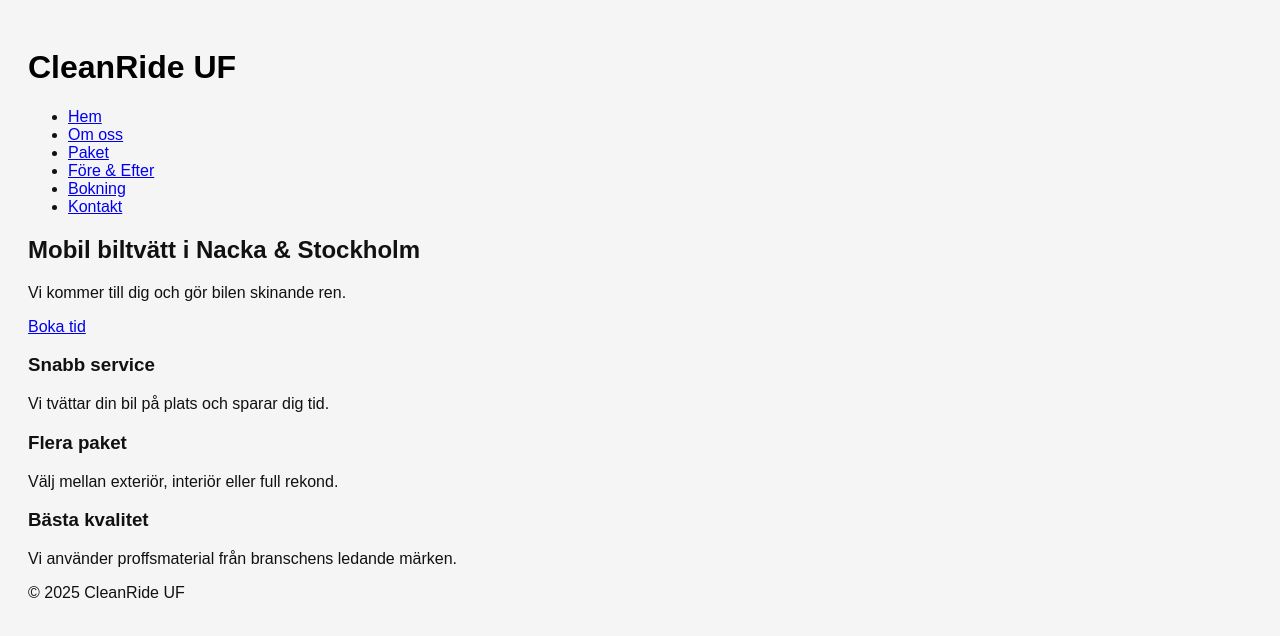
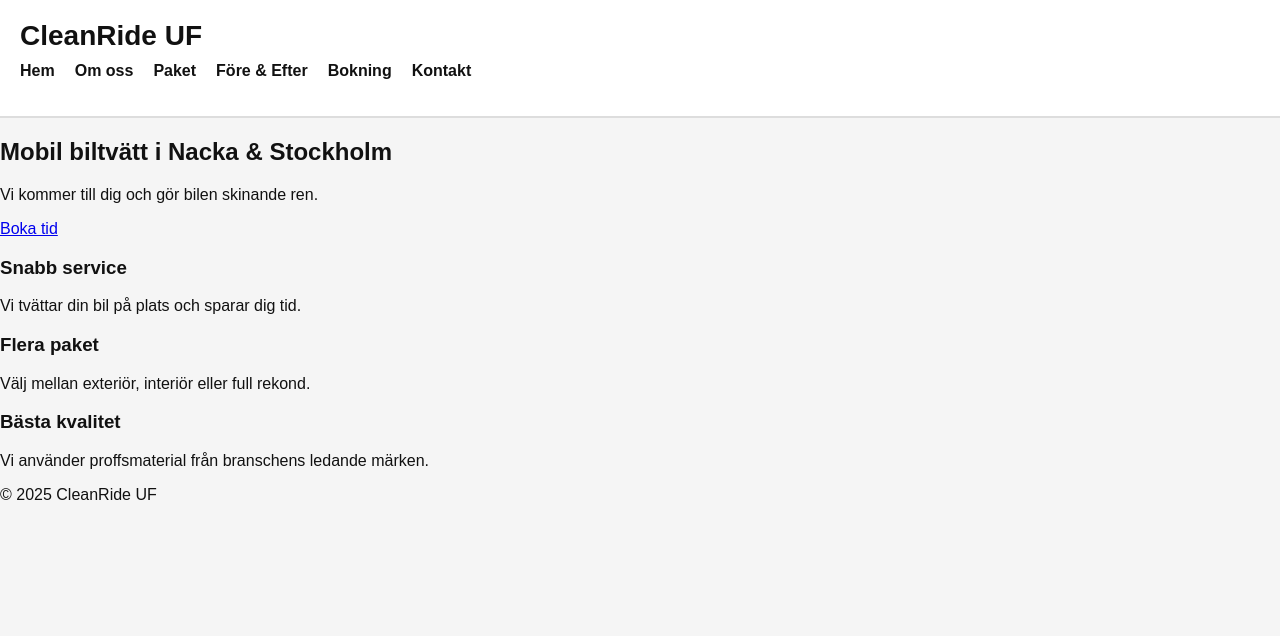
Before and after one commit to cleanrideuf-crypto/cleanrideuf, a plain HTML site: page index.html in a window 1280 px wide. Drawn offline with Linux system fonts and the light colour scheme.

Commit message:
Enhance CSS with header and navigation styles
Added styles for header and navigation menu.

```diff
--- a/style.css
+++ b/style.css
@@ -1 +1,37 @@
-body { font-family: Arial; background: #f5f5f5; color: #111; padding: 20px; } h1 { color: #000; }
+/* Grundstil */
+body {
+    font-family: Arial, sans-serif;
+    margin: 0;
+    padding: 0;
+    background: #f5f5f5;
+    color: #111;
+}
+
+/* Header och meny */
+header {
+    background: #fff;
+    padding: 20px;
+    border-bottom: 2px solid #ddd;
+}
+
+header h1 {
+    margin: 0;
+    font-size: 28px;
+}
+
+nav ul {
+    list-style: none;
+    padding: 0;
+    display: flex;
+    gap: 20px;
+    margin-top: 10px;
+}
+
+nav ul li a {
+    text-decoration: none;
+    color: #111;
+    font-weight: bold;
+}
+
+nav ul li a:hover {
+    color: #0
```
